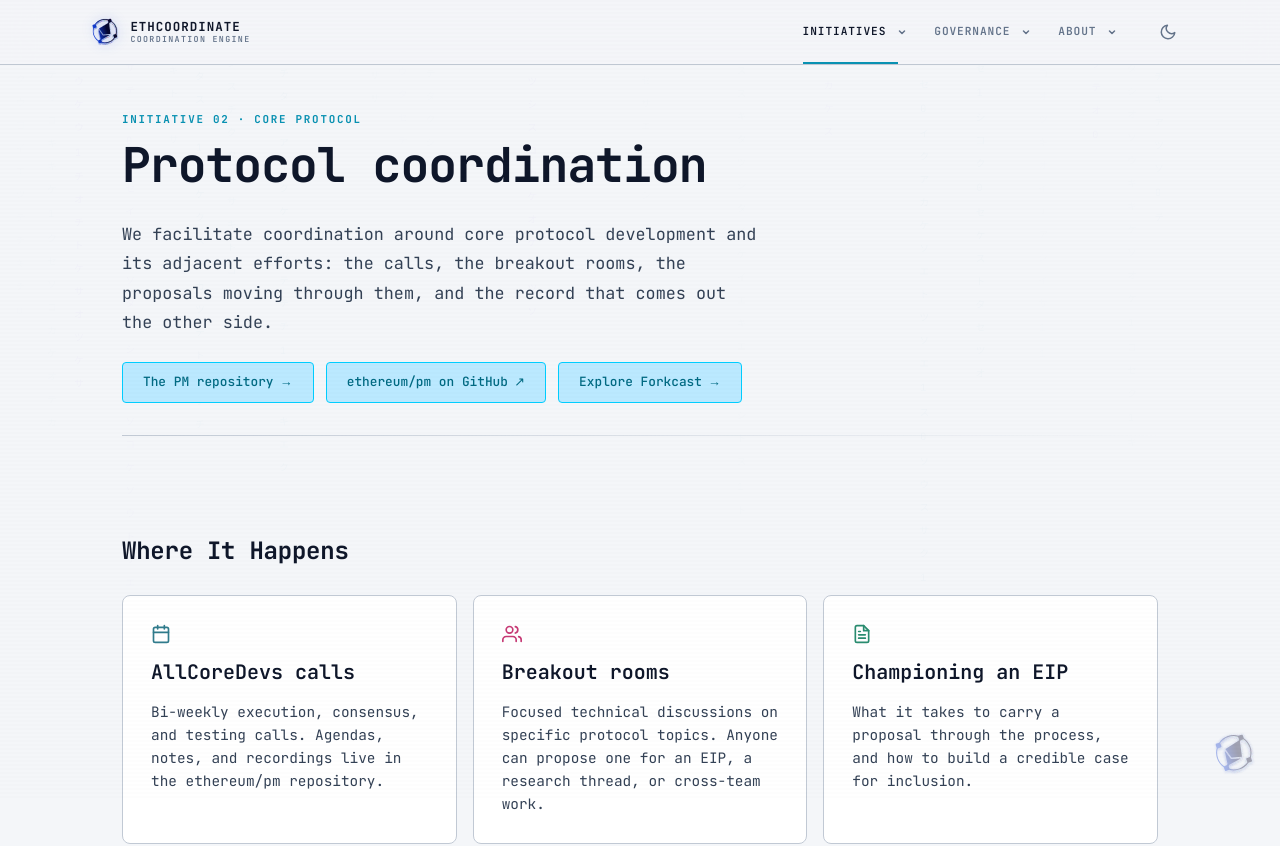
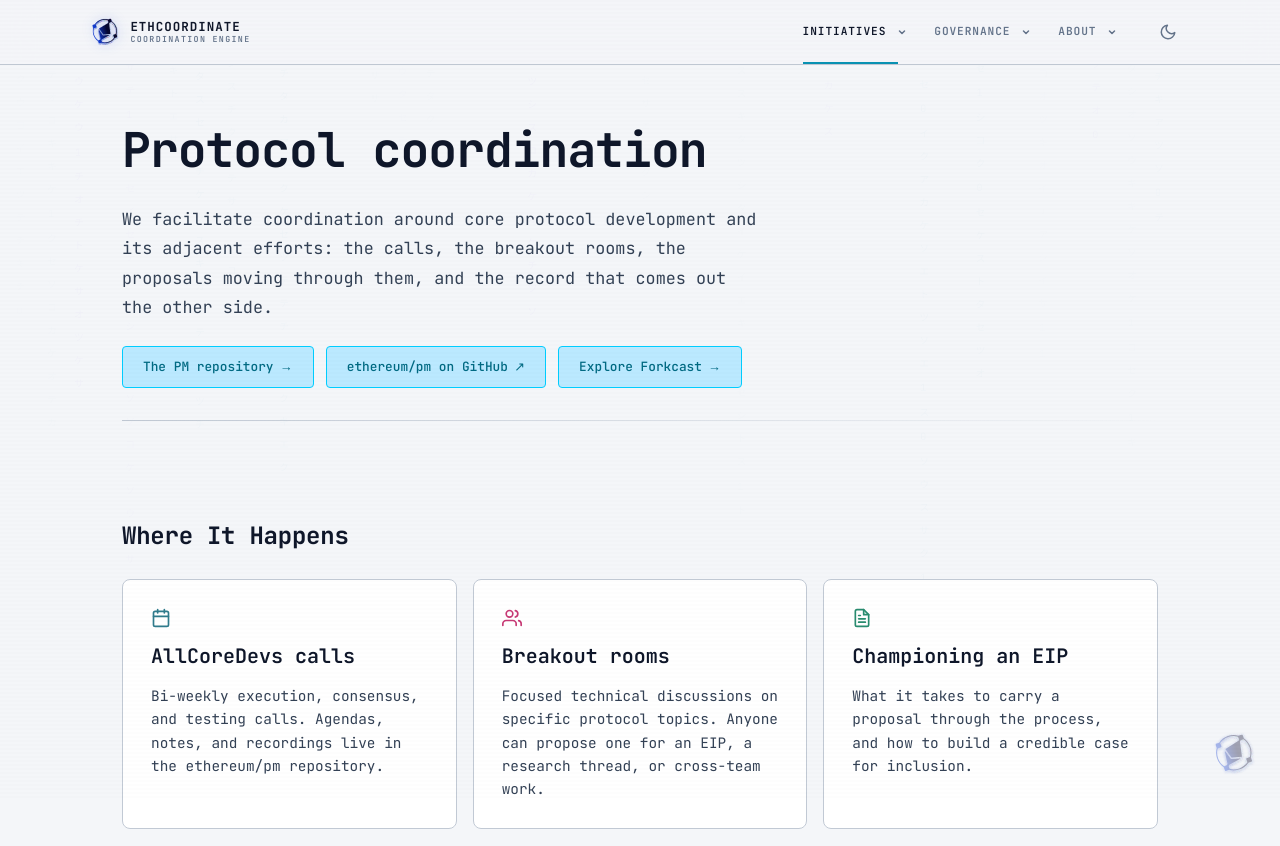
Before and after one commit to ethcoordinate/ethcoordinate-website, a Next.js app: page /initiatives/protocol-coordination in a window 1280 px wide. Shown: the top 846 px of the page. Built offline with nearby package versions, Linux system fonts and the light colour scheme.

Commit message:
Drop the numbered eyebrow from the initiative pages

```diff
--- a/src/app/initiatives/protocol-coordination/page.tsx
+++ b/src/app/initiatives/protocol-coordination/page.tsx
@@ -66,7 +66,6 @@
       <Navigation />
       <main id="main-content" tabIndex={-1} className="relative z-10 max-w-[1100px] mx-auto page-container">
         <div className="page-header">
-          <p className="page-eyebrow">Initiative 02 · Core protocol</p>
           <h1 className="page-title">Protocol coordination</h1>
           <p className="page-desc">
             We facilitate coordination around core protocol development and its
--- a/src/app/initiatives/staker-support/page.tsx
+++ b/src/app/initiatives/staker-support/page.tsx
@@ -62,7 +62,6 @@
       <Navigation />
       <main id="main-content" tabIndex={-1} className="relative z-10 max-w-[1100px] mx-auto page-container">
         <div className="page-header">
-          <p className="page-eyebrow">Initiative 01 · Home staking</p>
           <h1 className="page-title">Staker support</h1>
           <p className="page-desc">
             We maintain a safe, informed space for independent stakers to stay
```
